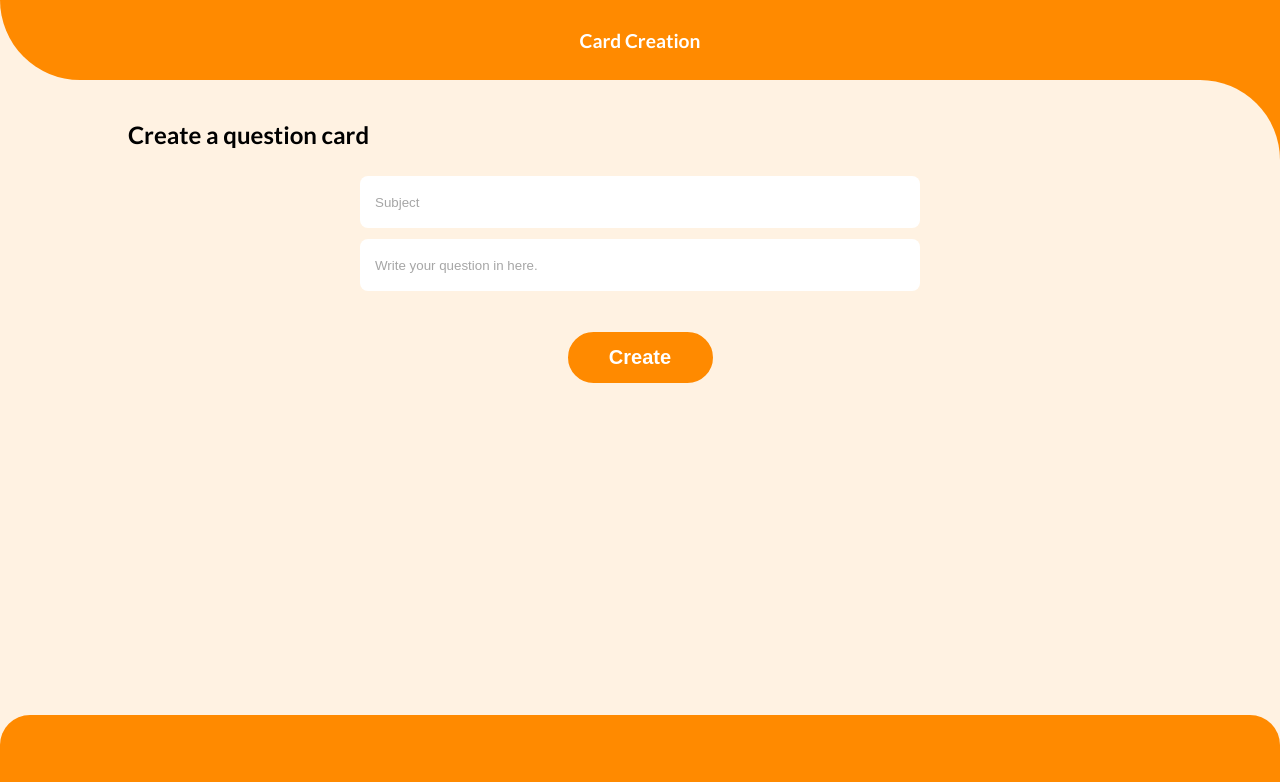
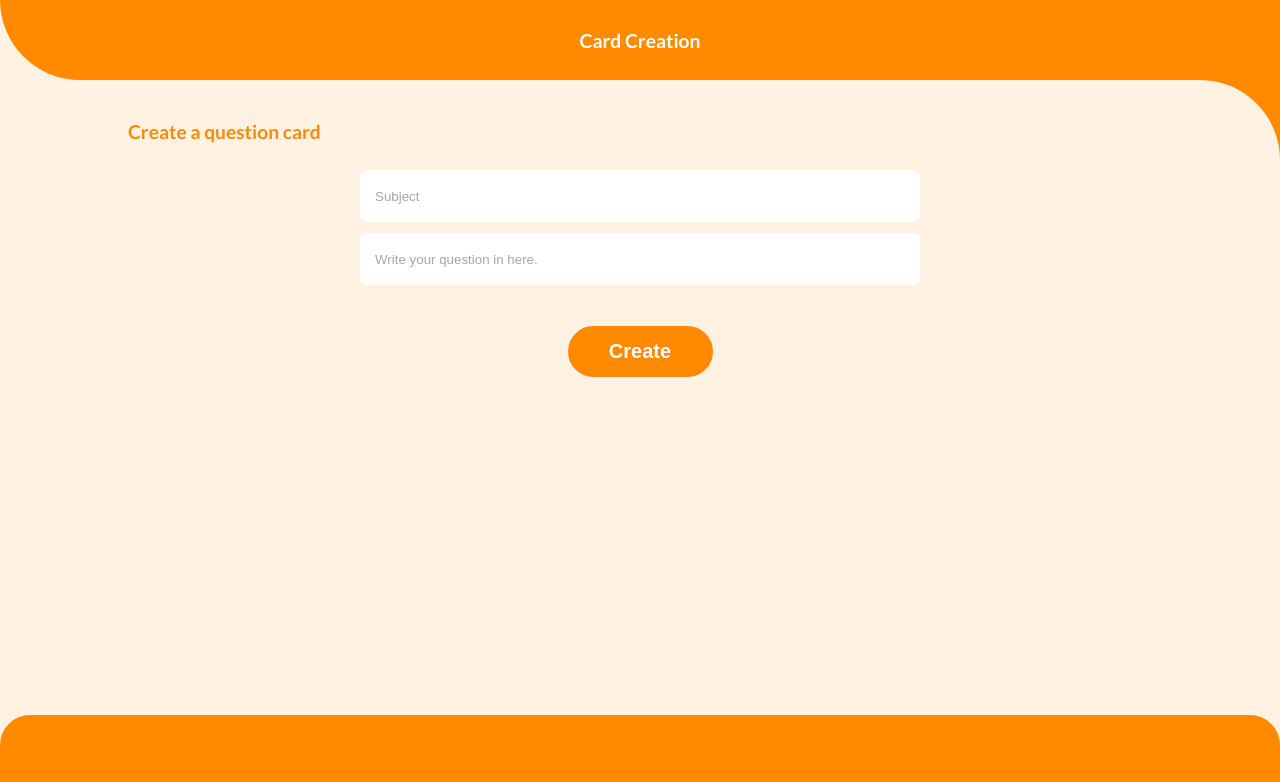
Before and after one commit to Lucerno1/SM42-Group-Project, a Vue app: page /QuestionCardCreation in a window 1280 px wide. Shown: the top 782 px of the page. Built offline with nearby package versions, Linux system fonts and the light colour scheme; some icons are missing.

Commit message:
Fixed the fonts at the card creation pages

```diff
--- a/src/views/QuestionCardCreation.vue
+++ b/src/views/QuestionCardCreation.vue
@@ -2,7 +2,7 @@
   <div>
     <TopBarCardCreation pageTitle="Card Creation"></TopBarCardCreation>
     <div class="wrapper">
-      <h2>Create a question card</h2>
+       <span class="orange-big-text">Create a question card</span>
     </div>
     <InputGrid class="mt-147" grid="single" columns="100%" :mgb="35">
       <Input
--- a/src/views/RequestCardCreation.vue
+++ b/src/views/RequestCardCreation.vue
@@ -2,7 +2,7 @@
   <div>
     <TopBarCardCreation pageTitle="Card Creation"></TopBarCardCreation>
     <div class="wrapper">
-      <h2>Create a request card</h2>
+      <span class="orange-big-text">Create a request card</span>
     </div>
     <InputGrid class="mt-147" grid="single" columns="100%" :mgb="35">
       <Input
```
